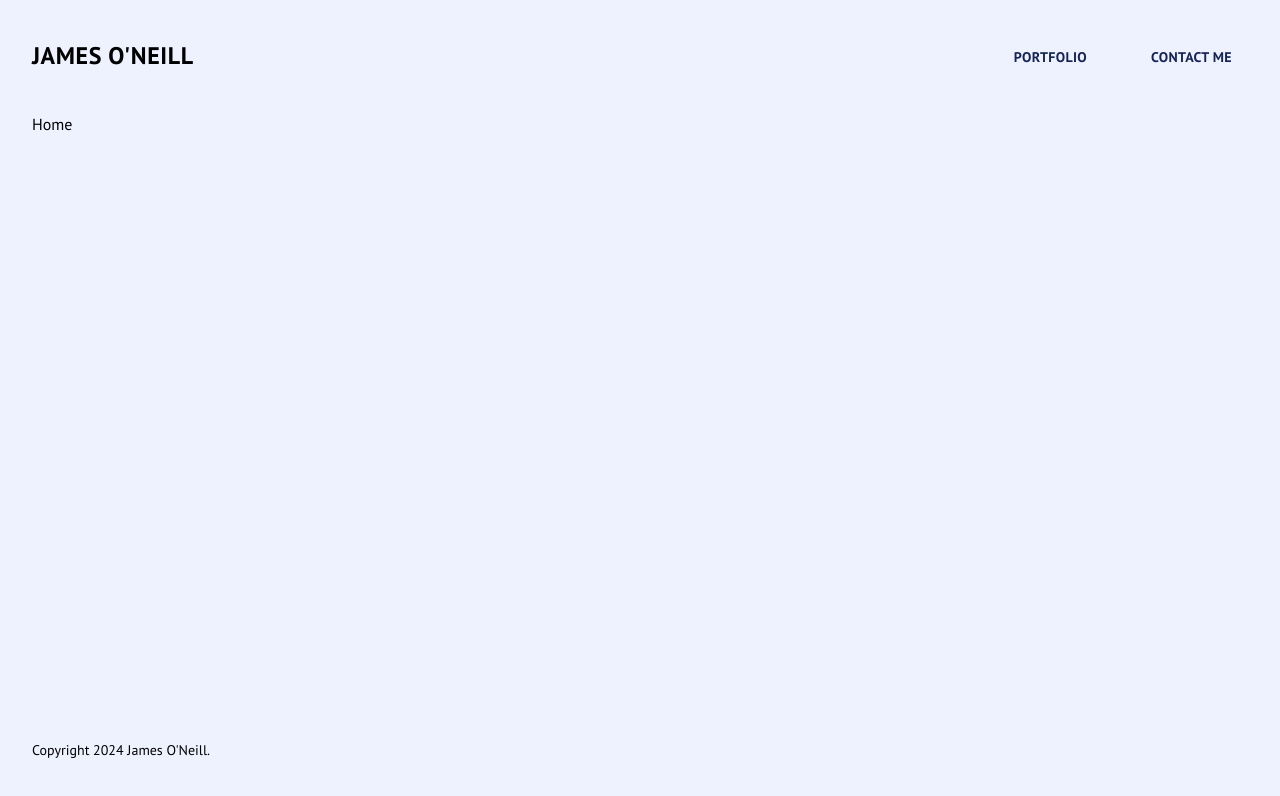
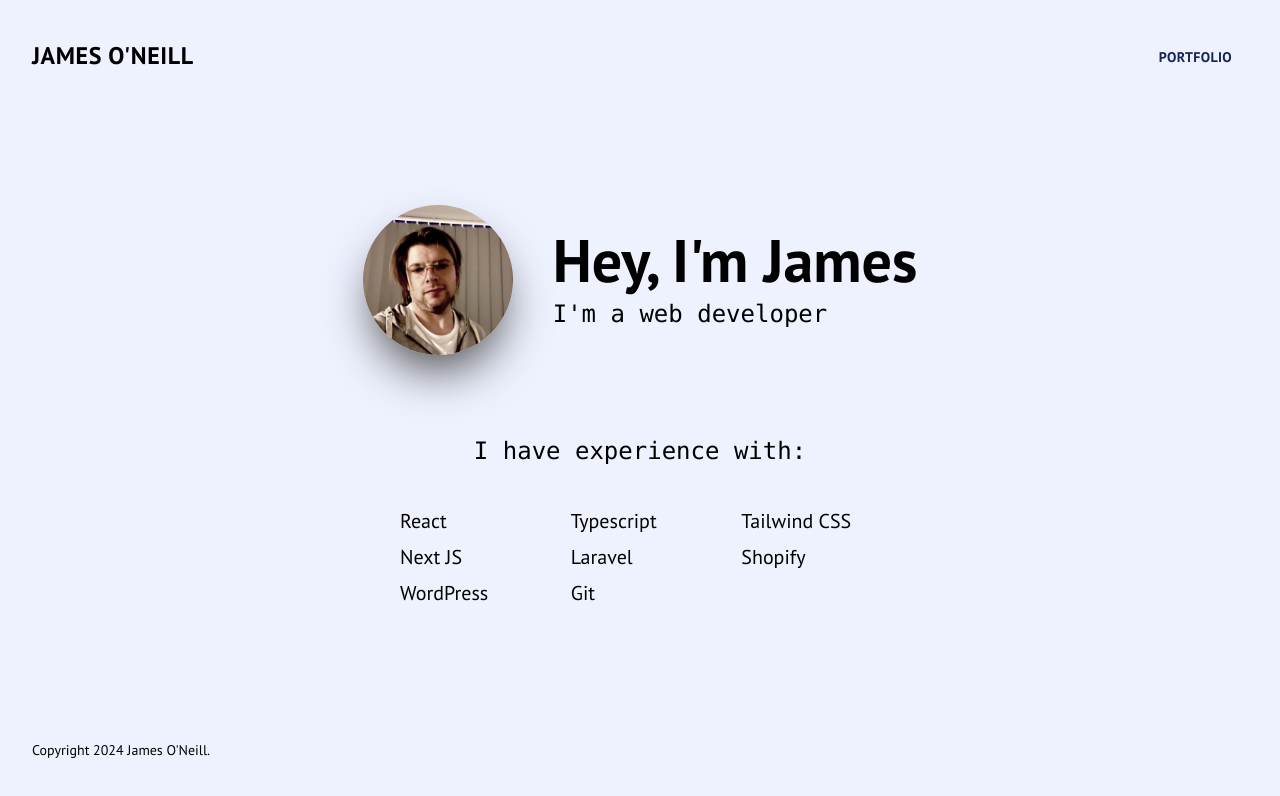
Before and after one commit to James-ONeill/personal-website, a Next.js app: page / in a window 1280 px wide. Shown: the top 796 px of the page. Built offline with nearby package versions, Linux system fonts and the light colour scheme.

Commit message:
Build home page

```diff
--- a/app/page.tsx
+++ b/app/page.tsx
@@ -1,11 +1,43 @@
 import Container from "@/components/Container";
+import Image from "next/image";
 
 export default function Home() {
   return (
-    <main>
-      <Container>
-        <h1>Home</h1>
-      </Container>
+    <main className="flex flex-grow flex-col justify-center px-8">
+      <div className="mx-auto w-full max-w-[60rem]">
+        <div className="space-y-20">
+          <div className="flex flex-col items-center gap-10 text-center lg:flex-row lg:justify-center lg:text-left">
+            <Image
+              src="/img/profile-pic.jpeg"
+              className="rounded-full shadow-2xl shadow-neutral-700 saturate-50"
+              alt="Photo of me"
+              width={150}
+              height={150}
+            />
+            <div className="space-y-2">
+              <h1 className="text-6xl font-bold">Hey, I&apos;m James</h1>
+              <p className="font-mono text-2xl">I&apos;m a web developer</p>
+            </div>
+          </div>
+
+          <div className="space-y-10">
+            <p className="text-center font-mono text-2xl">
+              I have experience with:
+            </p>
+
+            <ul className="mx-auto grid max-w-[30rem] grid-cols-3 text-xl gap-x-8 gap-y-2">
+              <li>React</li>
+              <li>Typescript</li>
+              <li>Tailwind CSS</li>
+              <li>Next JS</li>
+              <li>Laravel</li>
+              <li>Shopify</li>
+              <li>WordPress</li>
+              <li>Git</li>
+            </ul>
+          </div>
+        </div>
+      </div>
     </main>
   );
 }
--- a/app/portfolio/Project.tsx
+++ b/app/portfolio/Project.tsx
@@ -13,22 +13,17 @@ export interface Props {
   title: string;
 }
 
-export default function Project({
-  description,
-  href,
-  image,
-  title,
-}: Props) {
+export default function Project({ description, href, image, title }: Props) {
   return (
     <article className="flex flex-col gap-10 lg:flex-row">
-      <div className="lg:w-1/3">
+      <div className="no-shrink lg:w-1/3">
         {image && (
           <Image
             src={image.src}
             alt={image.alt}
             width={1280}
             height={800}
-            className={`rounded-2xl bg-white shadow-2xl ${image.backgroundClassName}`}
+            className={`rounded-2xl bg-white shadow-2xl shadow-neutral-700 ${image.backgroundClassName}`}
           />
         )}
       </div>
--- a/components/Header.tsx
+++ b/components/Header.tsx
@@ -10,10 +10,10 @@ const links: NavLink[] = [
     href: "/portfolio",
     text: "Portfolio",
   },
-  {
-    href: "/contact",
-    text: "Contact Me",
-  },
+  // {
+  //   href: "/contact",
+  //   text: "Contact Me",
+  // },
 ];
 
 export default function Header() {
```
Also changed, not shown: public/img/profile-pic.jpeg (added).
